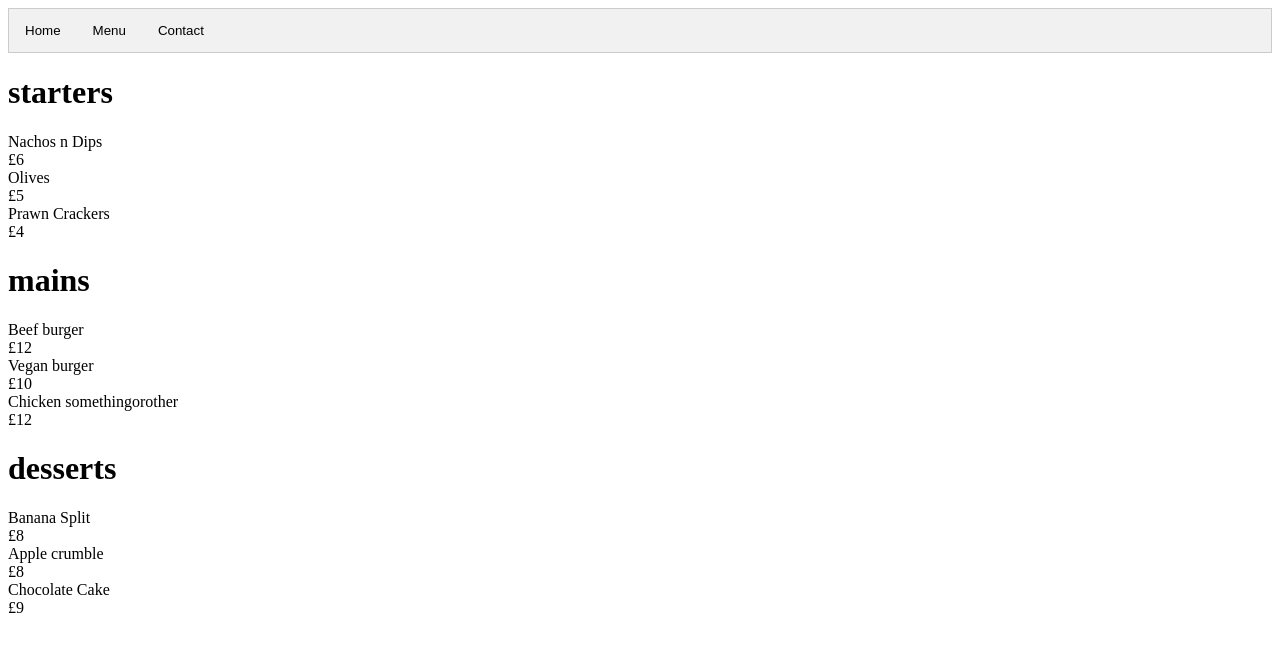
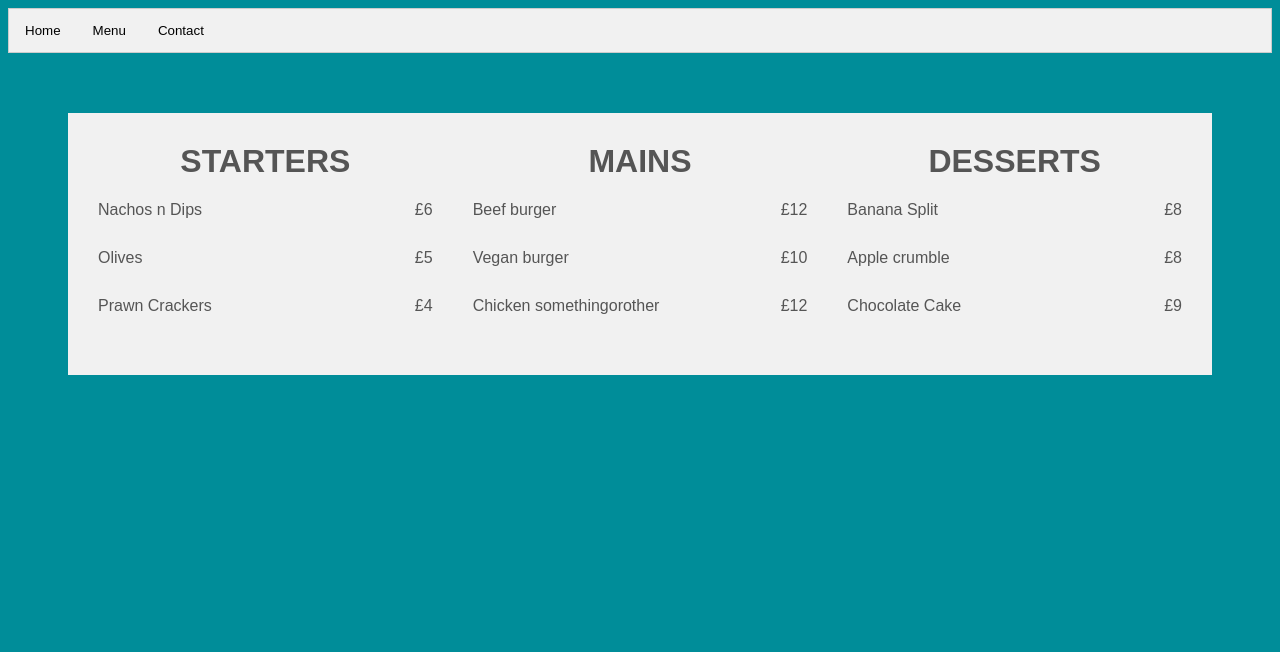
Before and after one commit to ollyjw/odin-restaurant, a website built with webpack: page dist/index.html in a window 1280 px wide. Both pictures are taken after a click on the button "Menu". Built offline with nearby package versions, Linux system fonts and the light colour scheme.

Commit message:
added fonts & styling

```diff
--- a/package.json
+++ b/package.json
@@ -10,6 +10,7 @@
   "author": "",
   "license": "ISC",
   "devDependencies": {
+    "file-loader": "^6.2.0",
     "webpack": "^4.17.1",
     "webpack-cli": "^3.1.0"
   },
--- a/src/style.css
+++ b/src/style.css
@@ -1,9 +1,17 @@
-.tab {
+@font-face {
+    font-family: 'posterman';
+    src: url('./posterman.otf') format('otf'),
+      url('./posterman.otf') format('otf');
+    font-weight: 600;
+    font-style: normal;
+  }
+
+
+  .tab {
     overflow: hidden;
     border: 1px solid #ccc;
     background-color: #f1f1f1;
 }
-
 
 .tab button {
     background-color: inherit;
@@ -15,7 +23,6 @@
     transition: 0.3s;
 }
 
-
 .tab button:hover {
     background-color: #ddd;
 }
@@ -24,9 +31,42 @@
     background-color: #ccc;
 }
 
-.tabcontent {
-    display: none;
-    padding: 6px 12px;
-    border: 1px solid #ccc;
-    border-top: none;
+body {
+    background-color: #008d99;
+    color: #fff;
+    font-family: 'posterman', sans-serif;
 }
+#content {
+    text-align: center;
+}
+
+h1 {
+    margin-top: 0;;
+    text-transform: uppercase;
+}
+
+.grid {
+    display: grid;
+    grid-auto-columns: 1fr;
+    grid-row-gap: 16px;
+    grid-column-gap: 40px;
+    grid-template-columns: 1fr 1fr 1fr;
+    grid-template-rows: auto;
+}
+
+.content-box {
+    background-color: #f1f1f1;
+    padding: 30px;
+    margin: 60px;
+    color: #555;
+}
+
+.home-container {
+    margin: 60px;
+}
+
+.menu-item {
+    margin-bottom: 30px;
+    display: flex;
+    justify-content: space-between;
+}
--- a/webpack.config.js
+++ b/webpack.config.js
@@ -13,6 +13,10 @@ module.exports = {
         test: /\.css$/i,
         use: [ 'style-loader', 'css-loader' ]
       },
+      {
+        test: /\.(woff|woff2|eot|ttf|otf)$/,
+        loader: "file-loader"
+      },
     ],
   },
 };
```
Also changed, not shown: dist/6050438c8d9bf60f8ef6cdf487c52a1c.otf (added), src/posterman.otf (added), 1 other file.
